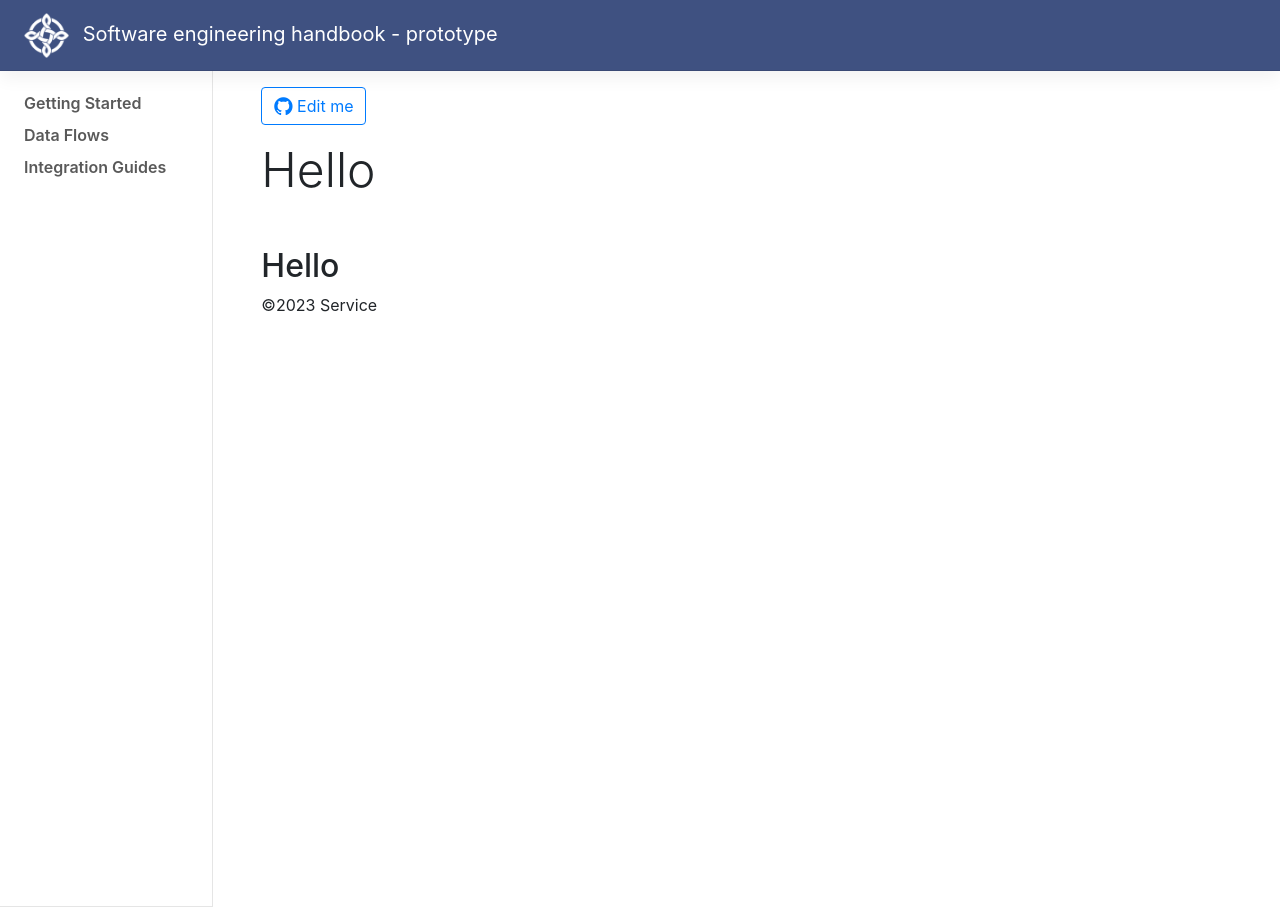
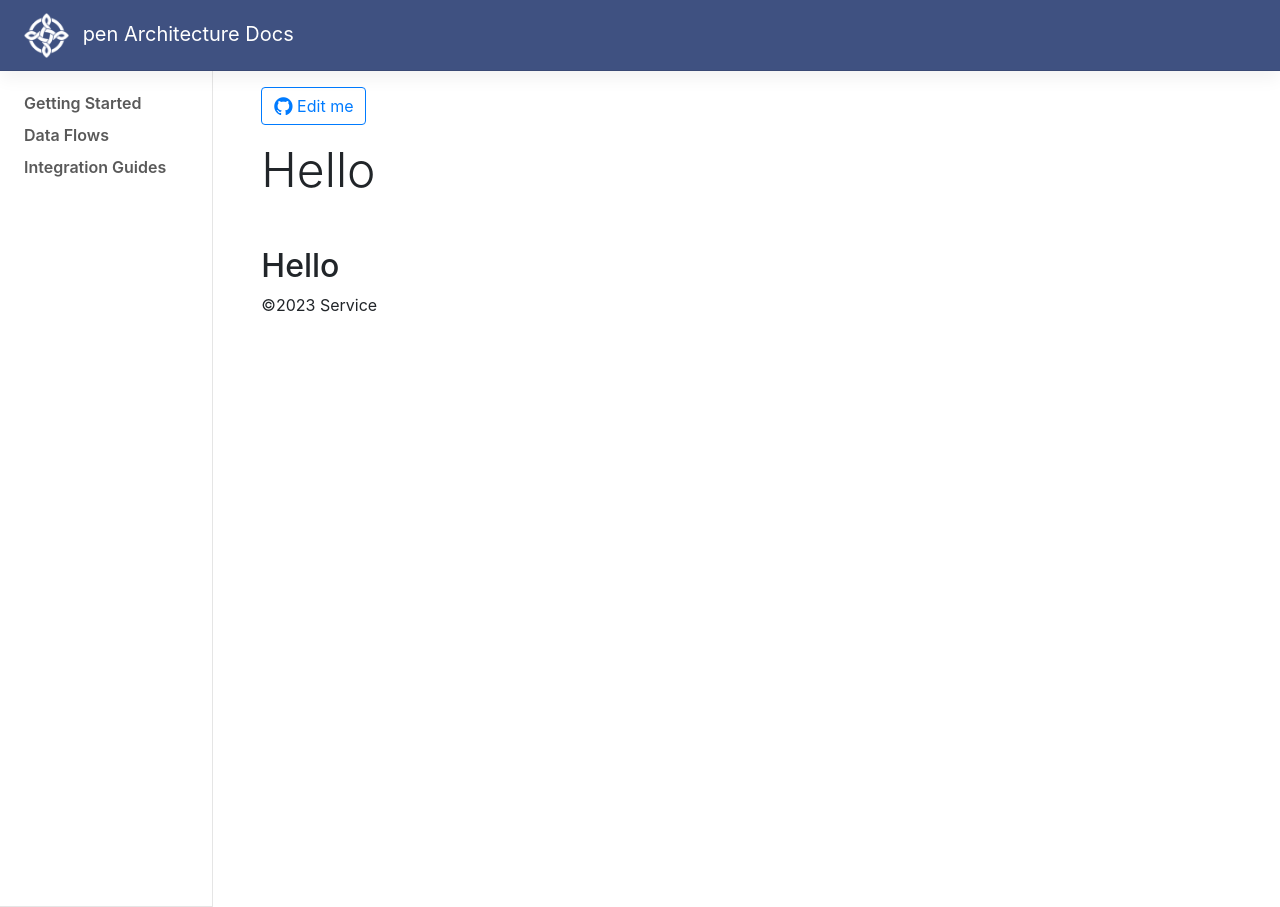
Before and after one commit to Geoff1900/Geoff1900.github.io-handbook, a Jekyll site: the page built from docs/index.md, in a window 1280 px wide. Built offline with Jekyll 4.4.1, drawn with Linux system fonts in a browser that asks for light colours; our own code applies the rules of GitHub Pages for plain Markdown files.

Commit message:
Update _config.yml

```diff
--- a/_config.yml
+++ b/_config.yml
@@ -1,4 +1,4 @@
-title: Software engineering handbook - prototype
+title: pen Architecture Docs
 
 org_name: Service
 
```
